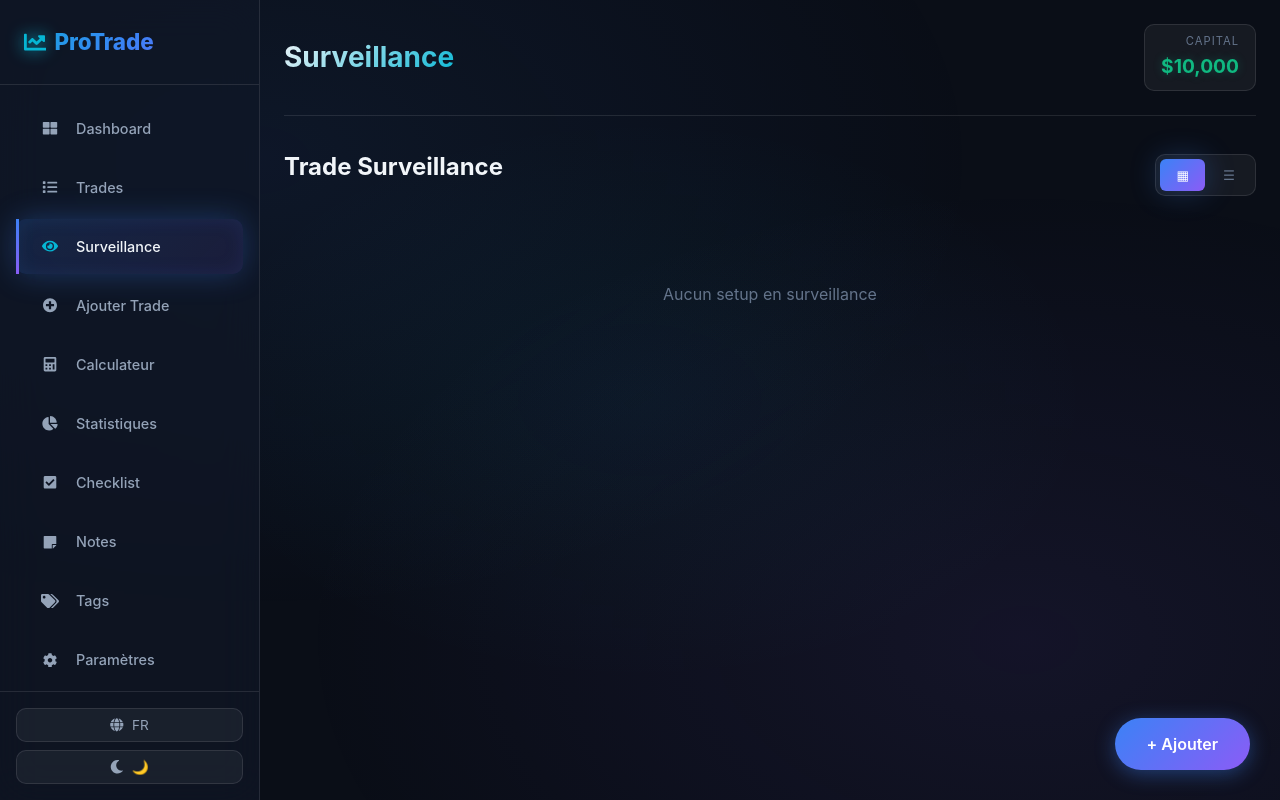
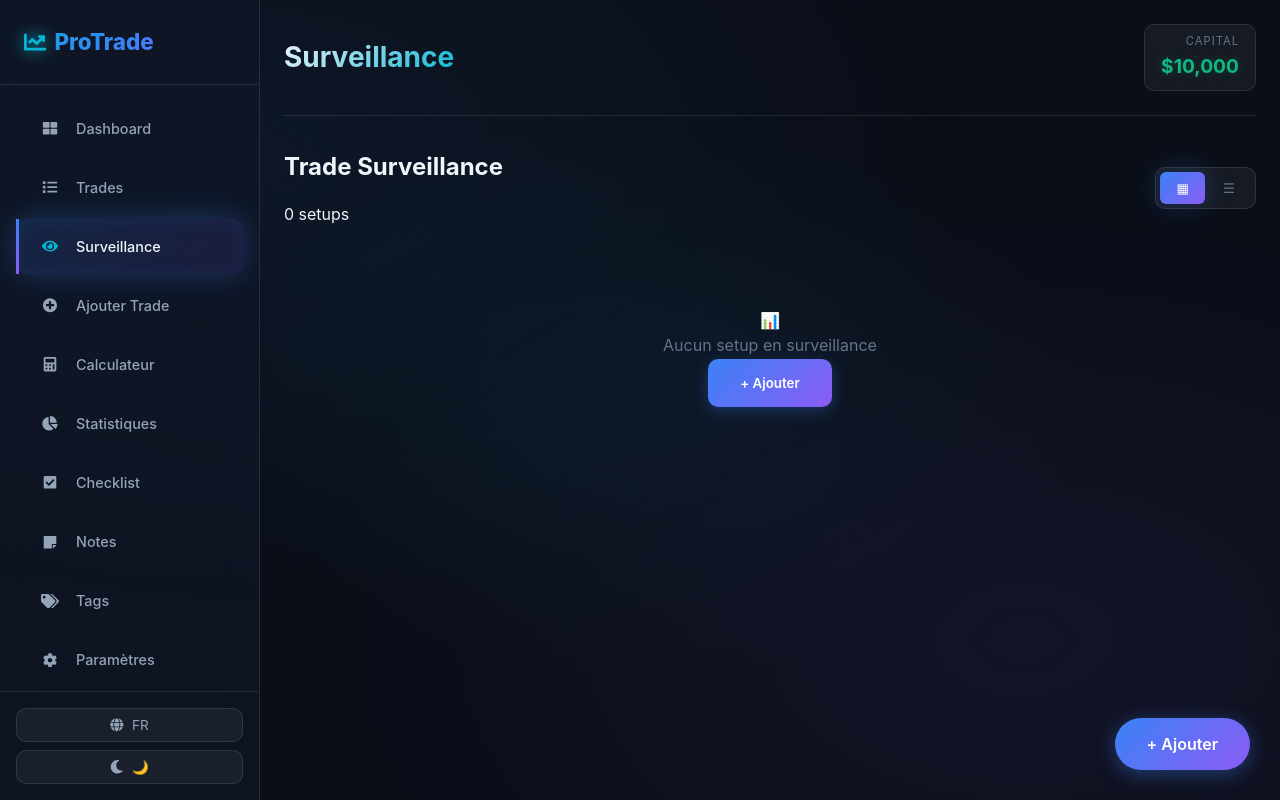
Before and after one commit to itachixa/journal-of-trading, a React (Vite) app in the folder protrade-journal/: page /surveillance in a window 1280 px wide. Built offline with nearby package versions, Linux system fonts and the light colour scheme.

Commit message:
surviellance fix

```diff
--- a/protrade-journal/src/pages/Surveillance.jsx
+++ b/protrade-journal/src/pages/Surveillance.jsx
@@ -1,15 +1,23 @@
-import { useState, useMemo } from 'react';
+import { useState, useMemo, useEffect } from 'react';
 import { motion, AnimatePresence } from 'framer-motion';
 import { useApp } from '../context/AppContext';
 import './Surveillance.css';
 
 const DIRECTIONS = ['Buy', 'Sell'];
 
+const DEFAULT_CONFIRMATIONS = [
+  { id: '1', title: 'Trend confirmed', stars: 3 },
+  { id: '2', title: 'Key levels', stars: 2 },
+  { id: '3', title: 'Confluence', stars: 3 },
+  { id: '4', title: 'Risk < 2%', stars: 3 },
+  { id: '5', title: 'RR >= 1:3', stars: 2 }
+];
+
 export default function Surveillance() {
-  const { t, surveillances, addSurveillance, deleteSurveillance, updateSurveillance, tags, SETUP_PAIRS, defaultConfirmations } = useApp();
+  const { t, surveillances, addSurveillance, deleteSurveillance, updateSurveillance, tags, SETUP_PAIRS, isLoading } = useApp();
   const [viewMode, setViewMode] = useState('grid');
   const [showForm, setShowForm] = useState(false);
-  const [showConfModal, setShowConfModal] = useState(null);
+  const [loading, setLoading] = useState(true);
   const [screenshots, setScreenshots] = useState([]);
   const [formData, setFormData] = useState({
     pair: 'EURUSD',
@@ -19,7 +27,22 @@ export default function Surveillance() {
     customConfirmations: []
   });
 
+  useEffect(() => {
+    if (!isLoading) {
+      setLoading(false);
+    }
+  }, [isLoading]);
+
+  const getCompletion = (surveillance) => {
+    const allItems = [...DEFAULT_CONFIRMATIONS, ...tags];
+    const completed = surveillance.confirmations?.length || 0;
+    const customCompleted = surveillance.customConfirmations?.length || 0;
+    if (allItems.length === 0) return 0;
+    return Math.min(100, ((completed + customCompleted) / allItems.length) * 100);
+  };
+
   const sortedSurveillances = useMemo(() => {
+    if (!surveillances || surveillances.length === 0) return [];
     return [...surveillances].sort((a, b) => {
       const aCompletion = getCompletion(a);
       const bCompletion = getCompletion(b);
@@ -75,18 +98,22 @@ export default function Surveillance() {
     updateSurveillance(id, { [key]: newItems });
   };
 
-  const getCompletion = (surveillance) => {
-    const allItems = [...defaultConfirmations, ...tags];
-    const completed = surveillance.confirmations?.length || 0;
-    const customCompleted = surveillance.customConfirmations?.length || 0;
-    return Math.min(100, ((completed + customCompleted) / allItems.length) * 100);
-  };
-
   const isConfirmed = (surveillance, item) => {
     const isTag = typeof item === 'string';
     const list = isTag ? surveillance.confirmations : surveillance.customConfirmations;
     return list?.includes(isTag ? item : item.id);
   };
+
+  if (loading) {
+    return (
+      <div className="surveillance-page">
+        <div className="loading-container">
+          <div className="loading-spinner"></div>
+          <p>Loading...</p>
+        </div>
+      </div>
+    );
+  }
 
   return (
     <motion.div
@@ -97,17 +124,22 @@ export default function Surveillance() {
       <div className="page-header">
         <div className="header-left">
           <h2>{t('trade')} {t('surveillance')}</h2>
+          <span className="header-count">{sortedSurveillances.length} setups</span>
         </div>
         <div className="header-controls">
           <div className="view-toggle">
             <button
               className={`view-toggle-btn ${viewMode === 'grid' ? 'active' : ''}`}
               onClick={() => setViewMode('grid')}
-            >▦</button>
+            >
+              ▦
+            </button>
             <button
               className={`view-toggle-btn ${viewMode === 'list' ? 'active' : ''}`}
               onClick={() => setViewMode('list')}
-            >☰</button>
+            >
+              ☰
+            </button>
           </div>
         </div>
       </div>
@@ -152,6 +184,7 @@ export default function Surveillance() {
                   {DIRECTIONS.map(dir => (
                     <button
                       key={dir}
+                      type="button"
                       className={`dir-option ${formData.direction === dir ? 'active' : ''} ${dir.toLowerCase()}`}
                       onClick={() => setFormData(f => ({ ...f, direction: dir }))}
                     >
@@ -190,10 +223,10 @@ export default function Surveillance() {
               </div>
 
               <div className="form-actions">
-                <button className="btn-secondary" onClick={() => setShowForm(false)}>
+                <button type="button" className="btn-secondary" onClick={() => setShowForm(false)}>
                   {t('cancel')}
                 </button>
-                <button className="btn-primary" onClick={handleAdd}>
+                <button type="button" className="btn-primary" onClick={handleAdd}>
                   {t('save')}
                 </button>
               </div>
@@ -247,9 +280,10 @@ export default function Surveillance() {
                 <div className="confirmations-section">
                   <div className="conf-section-title">{t('confirmations')}</div>
                   <div className="confirmations-list">
-                    {defaultConfirmations.map((conf, i) => (
+                    {DEFAULT_CONFIRMATIONS.map((conf, i) => (
                       <button
                         key={conf.id}
+                        type="button"
                         className={`conf-chip ${isConfirmed(surveillance, conf) ? 'active' : ''}`}
                         onClick={() => toggleConfirmation(surveillance.id, conf)}
                       >
@@ -257,9 +291,10 @@ export default function Surveillance() {
                         {conf.title}
                       </button>
                     ))}
-                    {tags.map(tag => (
+                    {tags && tags.map(tag => (
                       <button
                         key={tag.id}
+                        type="button"
                         className={`conf-chip ${isConfirmed(surveillance, tag.name) ? 'active' : ''}`}
                         style={{ borderColor: tag.color, color: isConfirmed(surveillance, tag.name) ? tag.color : 'var(--text-muted)' }}
                         onClick={() => toggleConfirmation(surveillance.id, tag.name)}
@@ -272,6 +307,7 @@ export default function Surveillance() {
 
                 <div className="card-footer">
                   <button
+                    type="button"
                     className="delete-btn"
                     onClick={() => deleteSurveillance(surveillance.id)}
                   >
@@ -286,7 +322,11 @@ export default function Surveillance() {
           })
         ) : (
           <div className="empty-state">
+            <div className="empty-icon">📊</div>
             <p>Aucun setup en surveillance</p>
+            <button className="btn-primary" onClick={() => setShowForm(true)}>
+              + {t('add')}
+            </button>
           </div>
         )}
       </div>
```
